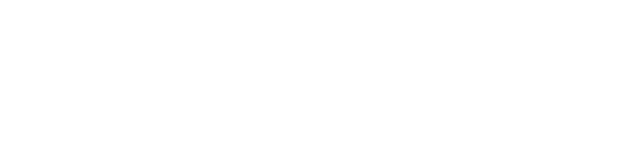
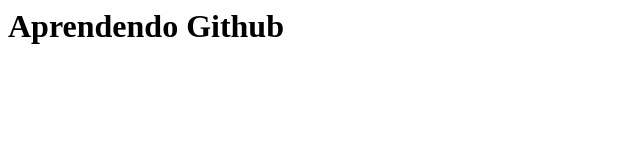
Before and after one commit to girafauser/estudo, a plain HTML site: page index.html in a window 1280 px wide. Shown: the whole page, without its empty margins (0-640 px from the left). Drawn offline with Linux system fonts and the light colour scheme.

Commit message:
inclusao titulo da pagina

```diff
--- a/index.html
+++ b/index.html
@@ -2,5 +2,6 @@
   <head>
   </head>
   <body>
+      <h1>Aprendendo Github</h1>
   </body>
 </html>
```
